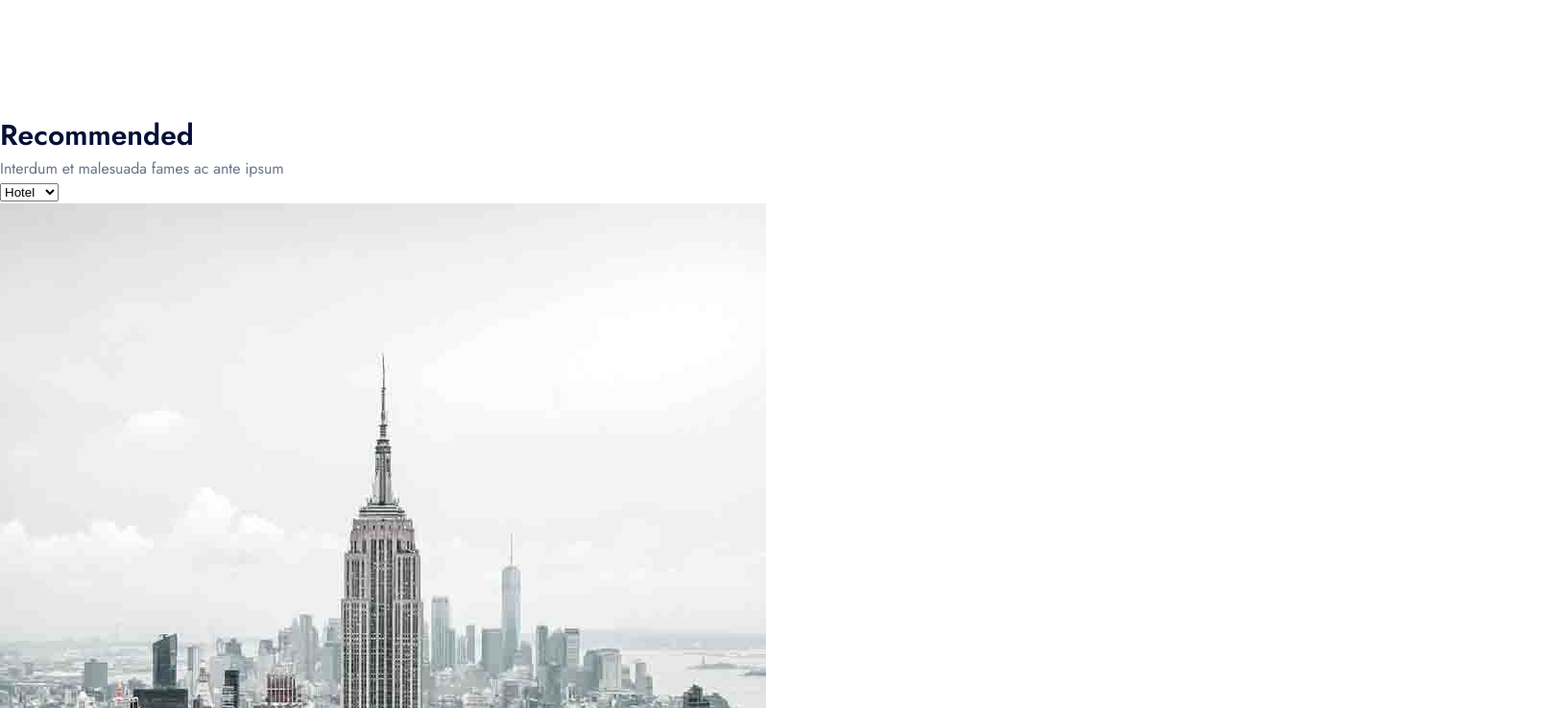
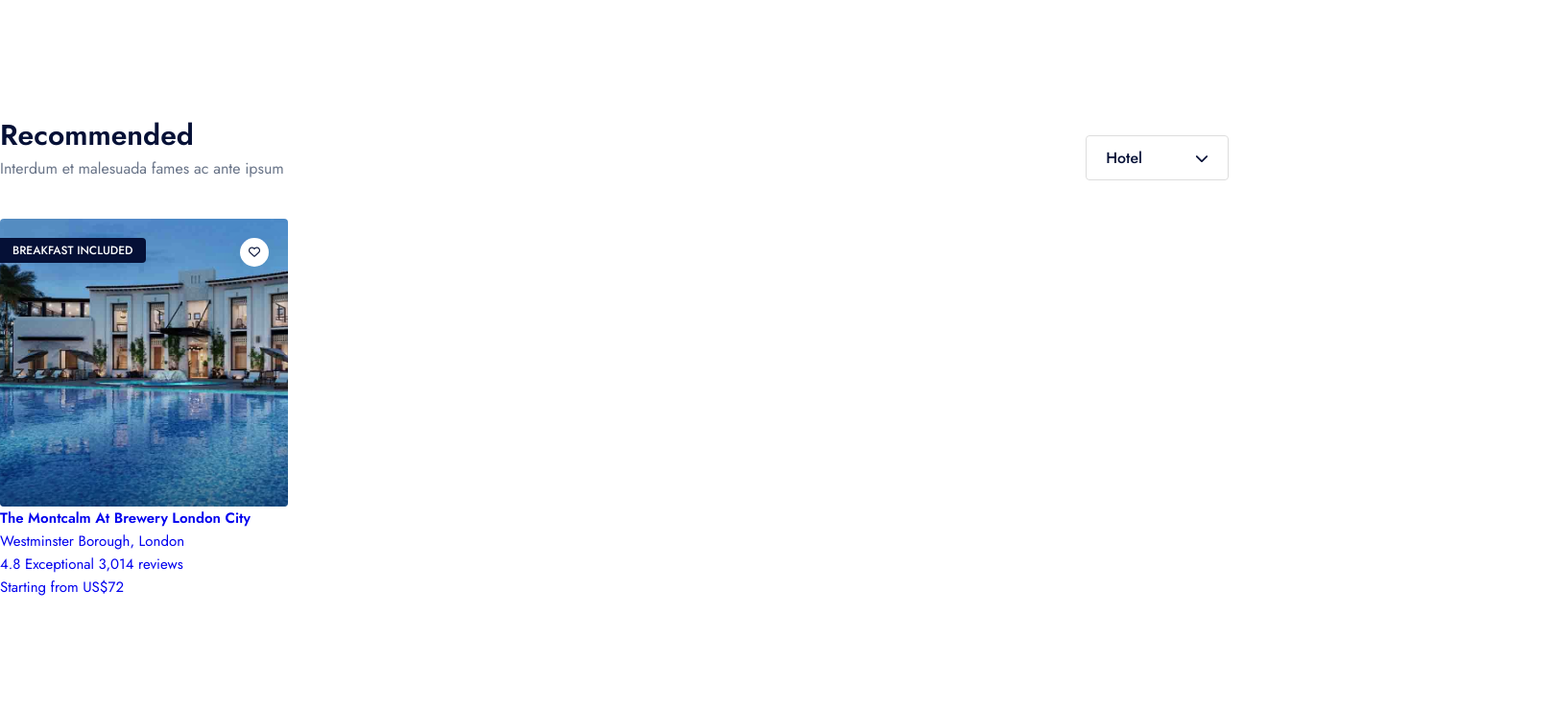
Before and after one commit to prantomollick/GoOutFilter-Travel-and-Tour-Agency-HTML-Template, a website: page index.html in a window 1280 px wide. Shown: the part 2098-2836 px from the top of the page at 96% size, 1620 px wide, since content can reach past the window. After the commit the page ends 2722 px from the top, so only its background shows below. Drawn offline with Linux system fonts and the light colour scheme.

Commit message:
recommendation section header image setup

```diff
--- a/index.html
+++ b/index.html
@@ -227,43 +227,74 @@
 
     <section class="section-recommend">
       <div class="container">
+        <div class="recommend">
           <div class="recommend__head">
             <div>
               <h2 class="heading-secondary">Recommended</h2>
               <p class="heading-secondary__sub-text">Interdum et malesuada fames ac ante ipsum</p>
             </div>
-          <select aria-label="state" name="recomendation" class="recommend__select">
-            <option value="hotel">Hotel</option>
-            <option value="tour">Tour</option>
-            <option value="rental">Rental</option>
-            <option value="cruise">Cruise</option>
-            <option value="flight">Flight</option>
-          </select>
+            <div aria-label="state" name="recomendation" class="recommend__select">
+              <div class="recommend__selected">Hotel<i class="fa-solid fa-chevron-down"></i></div>
+              <ul class="recommend__options">
+                <li class="recommend__options--item"><a class="recommend__options--link" href="#">Hotel</a></li>
+                <li class="recommend__options--item"><a class="recommend__options--link" href="#">Tour</a></li>
+                <li class="recommend__options--item"><a class="recommend__options--link" href="#">Rental</a></li>
+                <li class="recommend__options--item"><a class="recommend__options--link" href="#">Cruise</a></li>
+                <li class="recommend__options--item"><a class="recommend__options--link" href="#">Flight</a></li>
+              </ul>
+            </div>
           </div>
           <div class="recommend__product-slides">
-          <a href="#" class="recommend__product">
-            <article>
-              <header>
-                <img src="img/destination-1.jpg" alt="">
-                <div class="badge">Breakfast included</div>
-                <div><i class="fa-regular fa-heart"></i></div>
+            <a href="#" class="recommend__product recommend__hotel">
+              <article class="hotel">
+                <header class="hotel__header">
+                  <div class="hotel__slide">
+                    <figure class="hotel__img-container">
+                      <img src="img/recommend-1.jpg" alt="recommend-1">
+                    </figure>
+                    <figure class="hotel__img-container">
+                      <img src="img/recommend-2.jpg" alt="recommend-2">
+                    </figure>
+                    <figure class="hotel__img-container">
+                      <img src="img/recommend-3.jpg" alt="recommend-3">
+                    </figure>
+                    <figure class="hotel__img-container">
+                      <img src="img/recommend-4.jpg" alt="recommend-4">
+                    </figure>
+                    <figure class="hotel__img-container">
+                      <img src="img/recommend-5.jpg" alt="recommend-5">
+                    </figure>
+                  </div>
+                  <div class="hotel__slide-dots">
+                    <span class="hotel__slide-dot"></span>
+                    <span class="hotel__slide-dot"></span>
+                    <span class="hotel__slide-dot"></span>
+                    <span class="hotel__slide-dot"></span>
+                    <span class="hotel__slide-dot"></span>
+                  </div>
+                  <button class="hotel__slide-btn hotel__slide-btn--left" aria-label="slide-left-button"><i
+                      class="fa-solid fa-angle-left"></i></button>
+                  <button class="hotel__slide-btn hotel__slide-btn--right" aria-label="slide-left-button"><i
+                      class="fa-solid fa-angle-right"></i></button>
+                  <div class="hotel__badge badge badge--dark">Breakfast included</div>
+                  <div class="hotel__reaction reaction reaction--heart"><i class="fa-regular fa-heart"></i></div>
                 </header>
-              <h4>The Montcalm At Brewery London City</h4>
-              <p>Westminster Borough, London</p>
-              <footer>
-                <div>
-                  <span class="rating-value">4.8</span>
-                  <span>Exceptional</span>
-                  <span>3,014 reviews</span>
+                <h4 class="hotel__title">The Montcalm At Brewery London City</h4>
+                <p class="hotel__addr">Westminster Borough, London</p>
+                <footer class="hotel__footer">
+                  <div class="hotel__rating">
+                    <span class="hotel__rating--value">4.8</span>
+                    <span class="hotel__rating--comment">Exceptional</span>
+                    <span class="hotel__rating--reviews">3,014 reviews</span>
                   </div>
-                <p class="price">Starting from <span>US$72</span></p>
+                  <p class="hotel__price">Starting from <span class="hotel__price--amount">US$72</span></p>
                 </footer>
               </article>
-
             </a>
 
           </div>
 
+        </div>
 
       </div>
 
--- a/sass/base/_base.scss
+++ b/sass/base/_base.scss
@@ -31,7 +31,6 @@ html {
   //1rem = 10px; 10px/16px = 62.5%
   font-size: 62.5%;
   box-sizing: border-box;
-  overflow-x: hidden;
 }
 
 .container {
--- /dev/null
+++ b/sass/components/_badge.scss
@@ -0,0 +1,16 @@
+.badge {
+  font-family: inherit;
+  font-weight: 500;
+  font-size: 1.2rem;
+  line-height: 1;
+  text-transform: uppercase;
+  padding: 0.7rem 1.3rem;
+  border-top-right-radius: 4px;
+  border-bottom-right-radius: 4px;
+
+  &--dark {
+    background-color: var(--color-primary-dark-4);
+    color: var(--color-white);
+  }
+
+}
--- /dev/null
+++ b/sass/components/_hotel-card.scss
@@ -0,0 +1,71 @@
+.hotel {
+  max-width: 30rem;
+
+  &__header {
+    min-height: 30rem;
+    border-radius: 4px;
+    overflow: hidden;
+    position: relative;
+    z-index: 10;
+
+    &::before {
+      content: '';
+      width: 100%;
+      height: 100%;
+      position: absolute;
+      top: 0;
+      left: 0;
+      background: linear-gradient(180deg, rgba(5, 16, 54, 0) 63.5%, rgba(5, 16, 54, 0.5) 100%);
+      z-index: 1;
+    }
+  }
+
+  &__slide {
+    display: flex;
+    transform: translateX(-30rem);
+
+  }
+
+  &__img-container {
+    flex: 30rem 0 0;
+    -ms-flex: 30rem 0 0;
+    max-width: 30rem;
+    height: 30rem;
+    display: flex;
+    align-items: center;
+    justify-content: center;
+    overflow: hidden;
+
+    img {
+      max-width: 100%;
+      min-height: 100%;
+      object-fit: cover;
+      object-position: center;
+      filter: brightness(95%);
+      transition: all 0.3s ease;
+    }
+
+  }
+
+  &__badge,
+  &__reaction,
+  &__slide-btn {
+    position: absolute;
+  }
+
+  &__badge {
+    top: 2rem;
+    left: 0;
+  }
+
+  &__reaction {
+    top: 2rem;
+    right: 2rem;
+  }
+
+
+  &__header:hover &__img-container>img {
+    transform: scale(1.2);
+  }
+
+}
--- /dev/null
+++ b/sass/components/_reaction.scss
@@ -0,0 +1,17 @@
+.reaction {
+  width: 3rem;
+  height: 3rem;
+  border-radius: 12rem;
+  background-color: var(--color-white);
+  display: flex;
+  align-items: center;
+  justify-content: center;
+  box-shadow: var(--box-shadow-light-1);
+
+  i {
+    font-size: 1.2rem;
+    color: var(--color-primary-dark-4);
+    line-height: 0;
+  }
+
+}
--- /dev/null
+++ b/sass/layout/_recommend.scss
@@ -0,0 +1,70 @@
+.recommend {
+
+  &__head {
+    display: flex;
+    justify-content: space-between;
+    align-items: flex-end;
+    margin-bottom: 4rem;
+  }
+
+  &__select {
+    position: relative;
+  }
+
+  &__selected {
+    font-size: 1.6rem;
+    font-weight: 500;
+    color: var(--color-primary-dark-4);
+    padding: 1rem 2rem;
+    border: 1px solid var(--color-grey-light-2);
+    border-radius: 4px;
+    cursor: pointer;
+
+    i {
+      font-size: 1.4rem;
+      margin-left: 5.5rem;
+    }
+
+  }
+
+  &__options {
+    display: none;
+    position: absolute;
+    top: 0;
+    left: 0;
+    list-style: none;
+    min-width: 16rem;
+    transform: translate(0rem, 5.5rem);
+    padding: 1rem 0.5rem;
+    border: 1px solid var(--color-grey-light-2);
+    border-radius: 4px;
+
+    &--link,
+    &--link:link,
+    &--link:visited {
+      text-decoration: none;
+      color: var(--color-primary-dark-4);
+      display: block;
+      font-weight: 400;
+      font-size: 1.4rem;
+      padding: 0.5rem 2rem;
+      transition: all 0.2s ease;
+    }
+
+    &--link:hover {
+      color: var(--color-primary);
+      font-weight: 500;
+    }
+
+  }
+
+}
+
+.recommend__product {
+
+  &:link,
+  &:visited {
+    text-decoration: none;
+  }
+
+}
--- a/sass/main.scss
+++ b/sass/main.scss
@@ -9,15 +9,19 @@
 @import "base/utilities";
 
 
+@import "components/reaction";
+@import "components/badge";
 @import "components/btn";
 @import "components/searchbox";
 @import "components/destination-card";
 @import "components/banner-card";
+@import "components/hotel-card";
 
 
 @import "layout/navigation";
 @import "layout/hero";
 @import "layout/destination";
+@import "layout/recommend";
 
 
 @import "pages/home";
```
Also changed, not shown: css/style.css. Lines whose indentation alone changed are shown as unchanged.
